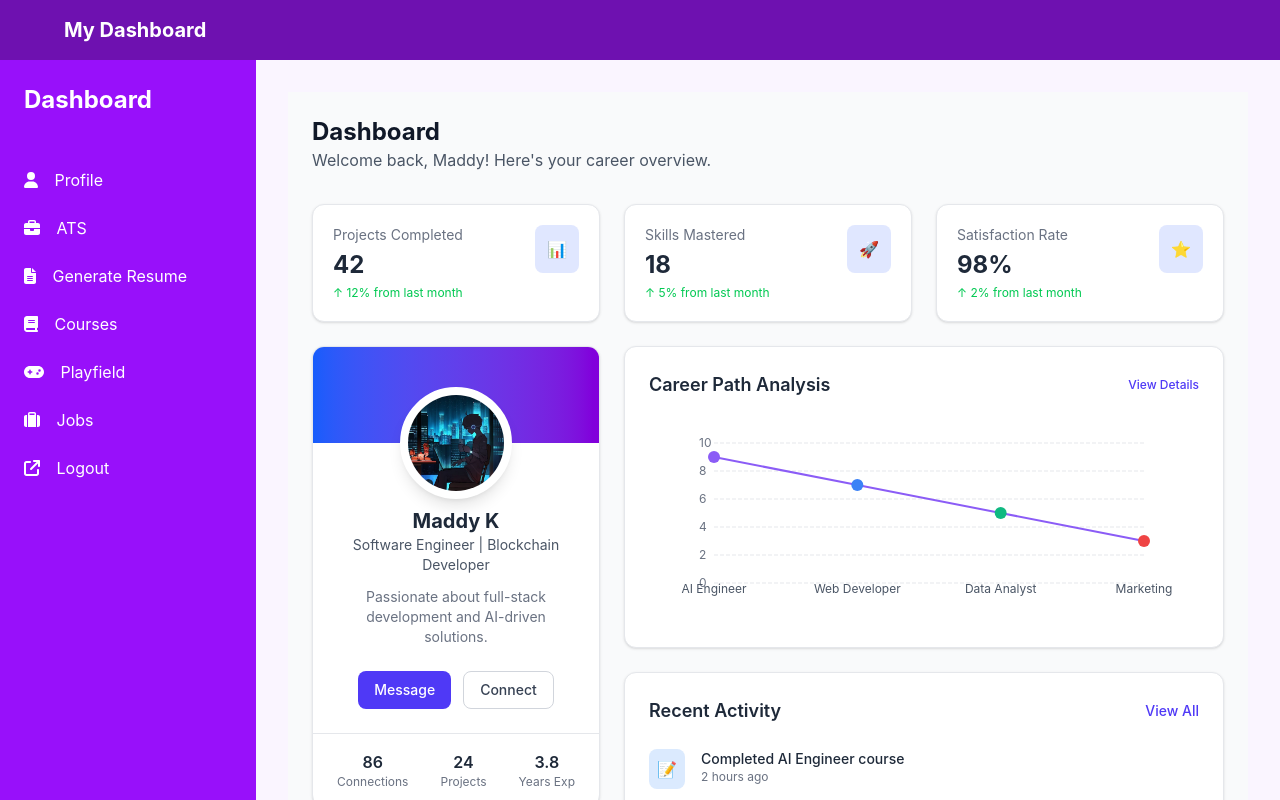
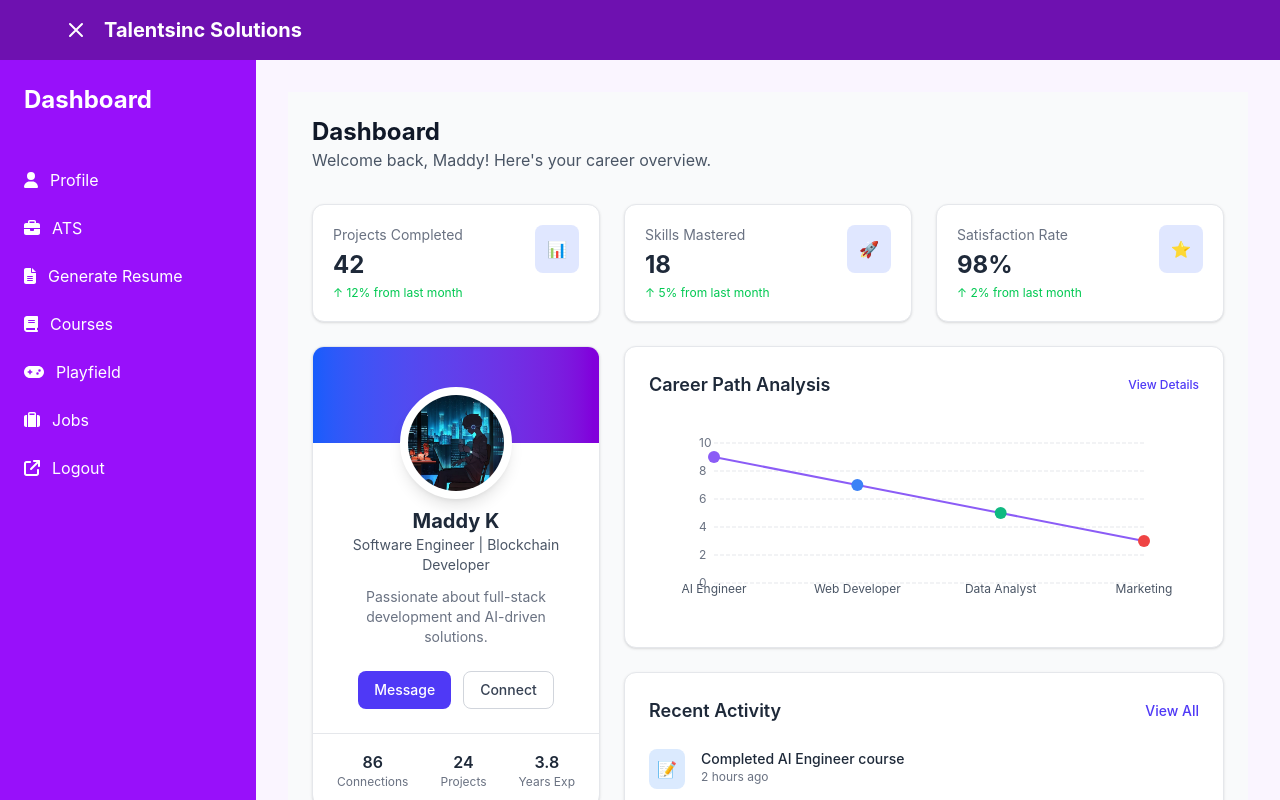
Before and after one commit to MandarKelkarOfficial/SCP, a React (Create React App) app in the folder client/: page /dashboard in a window 1280 px wide. Shown: the top 800 px of the page. Built offline with nearby package versions, Linux system fonts and the light colour scheme.

Commit message:
sidebar open close functionality

```diff
--- a/client/src/components/Dashboard/Dashboard.js
+++ b/client/src/components/Dashboard/Dashboard.js
@@ -1,16 +1,22 @@
-import React from 'react';
+import React, { useState } from 'react';
 import { Outlet } from 'react-router-dom';
 import Header from './Header';
 import Footer from './Footer';
 import Sidebar from './Sidebar';
 
 const Dashboard = () => {
+  const [sidebarOpen, setSidebarOpen] = useState(true);
+
+  const toggleSidebar = () => setSidebarOpen(prev => !prev);
+
   return (
     <div className="min-h-screen bg-purple-50 flex flex-col">
-      <Header />
+      <Header isSidebarOpen={sidebarOpen} toggleSidebar={toggleSidebar} />
       <div className="flex flex-1">
-        <Sidebar />
-        <main className="flex-1 p-8">
+        <Sidebar sidebarOpen={sidebarOpen} />
+        <main
+          className="flex-1 p-8 transition-all duration-300"
+        >
           <Outlet />
         </main>
       </div>
--- a/client/src/components/Dashboard/Header.js
+++ b/client/src/components/Dashboard/Header.js
@@ -1,10 +1,33 @@
 import React from 'react';
 
-const Header = () => {
+const Header = ({ isSidebarOpen, toggleSidebar }) => {
   return (
     <header className="bg-purple-800 text-white p-4">
-      <div className="max-w-6xl mx-auto">
-        <h1 className="text-xl font-bold">My Dashboard</h1>
+      <div className="max-w-6xl mx-auto flex items-center">
+        {/* Toggle button */}
+        <button
+          onClick={toggleSidebar}
+          className="mr-4 focus:outline-none"
+          aria-label="Toggle sidebar"
+        >
+          <svg
+            className="w-6 h-6"
+            fill="none"
+            stroke="currentColor"
+            strokeWidth="2"
+            strokeLinecap="round"
+            strokeLinejoin="round"
+            viewBox="0 0 24 24"
+          >
+            {isSidebarOpen ? (
+              <path d="M6 18L18 6M6 6l12 12" />
+            ) : (
+              <path d="M3 12h18M3 6h18M3 18h18" />
+            )}
+          </svg>
+        </button>
+
+        <h1 className="text-xl font-bold">Talentsinc Solutions</h1>
       </div>
     </header>
   );
--- a/client/src/components/Dashboard/Sidebar.js
+++ b/client/src/components/Dashboard/Sidebar.js
@@ -1,71 +1,114 @@
 import React from 'react';
 import { NavLink } from 'react-router-dom';
 import { FontAwesomeIcon } from '@fortawesome/react-fontawesome';
-import { faUser, faBriefcase, faFileAlt, faBook, faGamepad, faExternalLink, faSuitcase } from '@fortawesome/free-solid-svg-icons';
+import {
+  faUser,
+  faBriefcase,
+  faFileAlt,
+  faBook,
+  faGamepad,
+  faExternalLink,
+  faSuitcase,
+} from '@fortawesome/free-solid-svg-icons';
 
-const Sidebar = () => {
+const Sidebar = ({ sidebarOpen = true }) => {
   return (
-    <div className="bg-purple-600 text-white w-64 min-h-full">
-      <div className="p-6 text-2xl font-bold">Dashboard</div>
+    <div
+      className={`bg-purple-600 text-white min-h-full transition-all duration-300 overflow-hidden ${
+        sidebarOpen ? 'w-64' : 'w-16'
+      }`}
+    >
+      <div
+        className={`p-6 text-2xl font-bold flex items-center ${
+          sidebarOpen ? 'justify-start' : 'justify-center'
+        }`}
+      >
+        {sidebarOpen ? 'Dashboard' : <span className="sr-only">Menu</span>}
+      </div>
+
       <nav className="mt-4">
         <NavLink
           to="/dashboard/profile"
           className={({ isActive }) =>
-            `block py-3 px-6 hover:bg-purple-700 ${isActive ? 'bg-purple-700' : ''}`
+            `flex items-center py-3 px-6 hover:bg-purple-700 ${isActive ? 'bg-purple-700' : ''} ${
+              sidebarOpen ? 'justify-start' : 'justify-center'
+            }`
           }
         >
-          <FontAwesomeIcon icon={faUser} className="mr-3" /> Profile
+          <FontAwesomeIcon icon={faUser} className={sidebarOpen ? 'mr-3' : ''} />
+          {sidebarOpen && <span>Profile</span>}
         </NavLink>
+
         <NavLink
           to="/dashboard/ats"
           className={({ isActive }) =>
-            `block py-3 px-6 hover:bg-purple-700 ${isActive ? 'bg-purple-700' : ''}`
+            `flex items-center py-3 px-6 hover:bg-purple-700 ${isActive ? 'bg-purple-700' : ''} ${
+              sidebarOpen ? 'justify-start' : 'justify-center'
+            }`
           }
         >
-          <FontAwesomeIcon icon={faBriefcase} className="mr-3" /> ATS
+          <FontAwesomeIcon icon={faBriefcase} className={sidebarOpen ? 'mr-3' : ''} />
+          {sidebarOpen && <span>ATS</span>}
         </NavLink>
+
         <NavLink
           to="/dashboard/generate-resume"
           className={({ isActive }) =>
-            `block py-3 px-6 hover:bg-purple-700 ${isActive ? 'bg-purple-700' : ''}`
+            `flex items-center py-3 px-6 hover:bg-purple-700 ${isActive ? 'bg-purple-700' : ''} ${
+              sidebarOpen ? 'justify-start' : 'justify-center'
+            }`
           }
         >
-          <FontAwesomeIcon icon={faFileAlt} className="mr-3" /> Generate Resume
+          <FontAwesomeIcon icon={faFileAlt} className={sidebarOpen ? 'mr-3' : ''} />
+          {sidebarOpen && <span>Generate Resume</span>}
         </NavLink>
+
         <NavLink
           to="/dashboard/courses"
           className={({ isActive }) =>
-            `block py-3 px-6 hover:bg-purple-700 ${isActive ? 'bg-purple-700' : ''}`
+            `flex items-center py-3 px-6 hover:bg-purple-700 ${isActive ? 'bg-purple-700' : ''} ${
+              sidebarOpen ? 'justify-start' : 'justify-center'
+            }`
           }
         >
-          <FontAwesomeIcon icon={faBook} className="mr-3" /> Courses
+          <FontAwesomeIcon icon={faBook} className={sidebarOpen ? 'mr-3' : ''} />
+          {sidebarOpen && <span>Courses</span>}
         </NavLink>
 
         <NavLink
           to="/dashboard/playfield"
           className={({ isActive }) =>
-            `block py-3 px-6 hover:bg-purple-700 ${isActive ? 'bg-purple-700' : ''}`
+            `flex items-center py-3 px-6 hover:bg-purple-700 ${isActive ? 'bg-purple-700' : ''} ${
+              sidebarOpen ? 'justify-start' : 'justify-center'
+            }`
           }
         >
-          <FontAwesomeIcon icon={faGamepad} className="mr-3" /> Playfield
+          <FontAwesomeIcon icon={faGamepad} className={sidebarOpen ? 'mr-3' : ''} />
+          {sidebarOpen && <span>Playfield</span>}
         </NavLink>
 
         <NavLink
           to="/dashboard/jobs"
           className={({ isActive }) =>
-            `block py-3 px-6 hover:bg-purple-700 ${isActive ? 'bg-purple-700' : ''}`
+            `flex items-center py-3 px-6 hover:bg-purple-700 ${isActive ? 'bg-purple-700' : ''} ${
+              sidebarOpen ? 'justify-start' : 'justify-center'
+            }`
           }
         >
-          <FontAwesomeIcon icon={faSuitcase} className="mr-3" /> Jobs
+          <FontAwesomeIcon icon={faSuitcase} className={sidebarOpen ? 'mr-3' : ''} />
+          {sidebarOpen && <span>Jobs</span>}
         </NavLink>
 
         <NavLink
           to="/"
           className={({ isActive }) =>
-            `block py-3 px-6 hover:bg-purple-700 ${isActive ? 'bg-purple-700' : ''}`
+            `flex items-center py-3 px-6 hover:bg-purple-700 ${isActive ? 'bg-purple-700' : ''} ${
+              sidebarOpen ? 'justify-start' : 'justify-center'
+            }`
           }
         >
-          <FontAwesomeIcon icon={faExternalLink} className="mr-3" /> Logout
+          <FontAwesomeIcon icon={faExternalLink} className={sidebarOpen ? 'mr-3' : ''} />
+          {sidebarOpen && <span>Logout</span>}
         </NavLink>
       </nav>
     </div>
```
